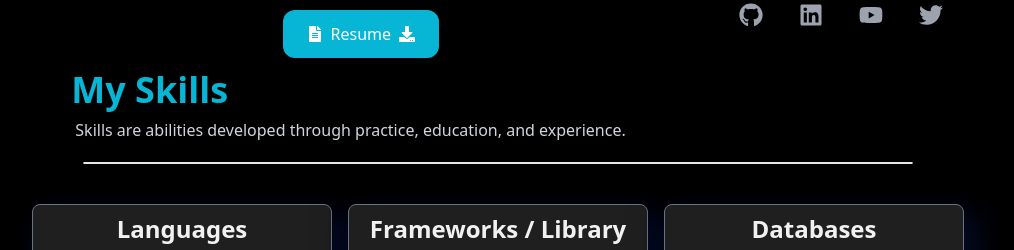
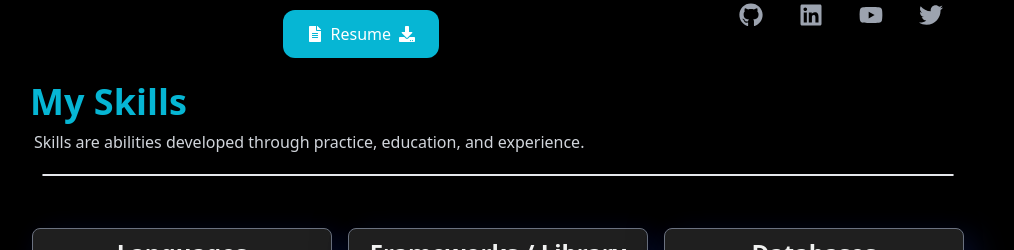
Before and after one commit to GOBINDA-GAGAN/Portfolio_Website, a React (Vite) app: page / in a window 1280 px wide. Shown: the part 348-598 px from the top of the page, without its empty margins (142-1156 px from the left). Built offline with nearby package versions, Linux system fonts and the light colour scheme; a web font is replaced by a local one.

Commit message:
done with skill

```diff
--- a/src/Components/Title.jsx
+++ b/src/Components/Title.jsx
@@ -3,7 +3,7 @@ import React from "react";
 const Title = ({title,subtitle}) => {
   return (
     <div>
-      <div className="w-8/12 mx-auto">
+      <div className="md:w-9/12 w-full mx-auto p-3">
         <h1 className="text-4xl font-bold  text-[#06B6D4]">{title}</h1>
         <p className="pt-2 pb-2 px-1 text-gray-300">
           {subtitle}
```
